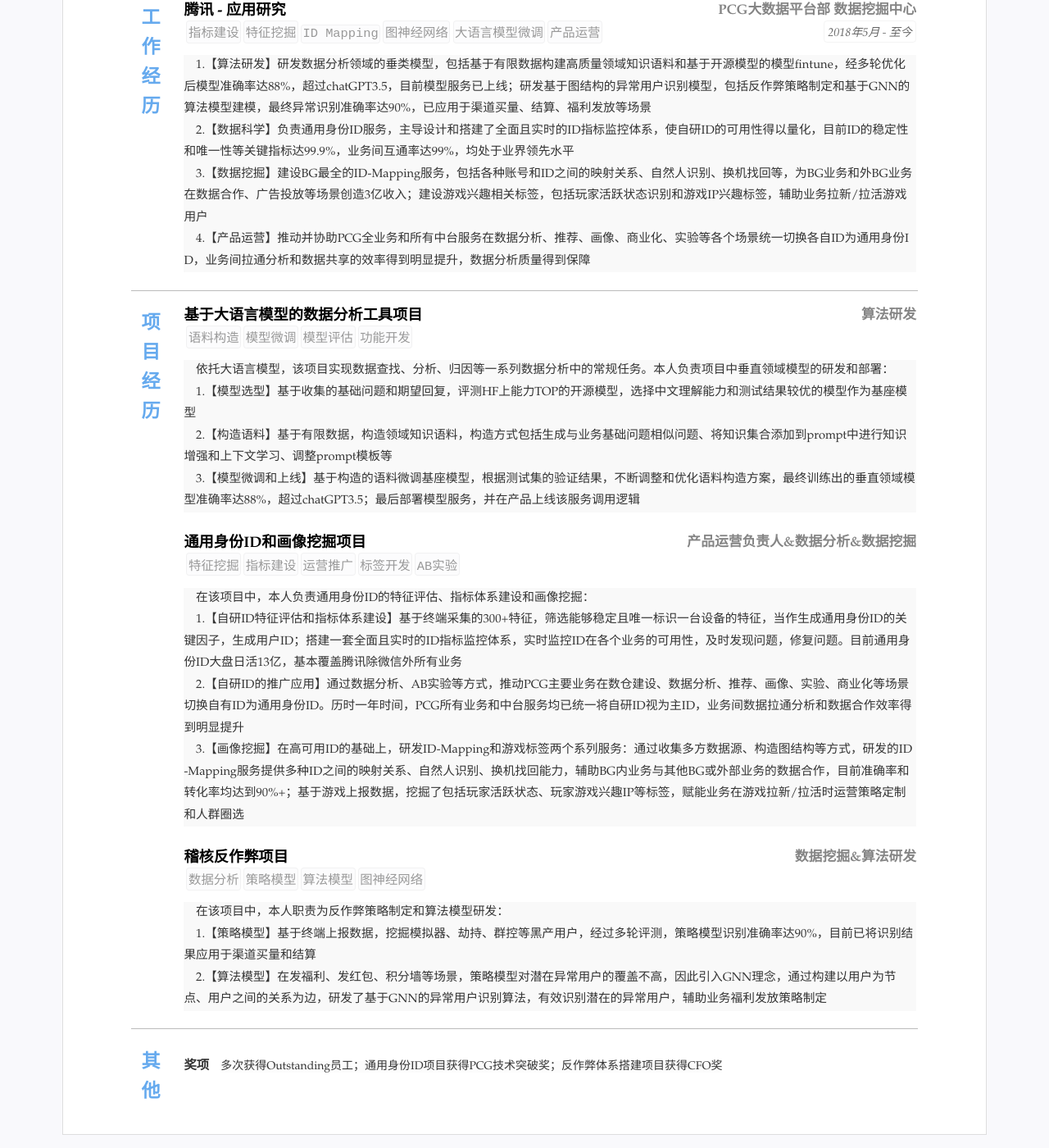
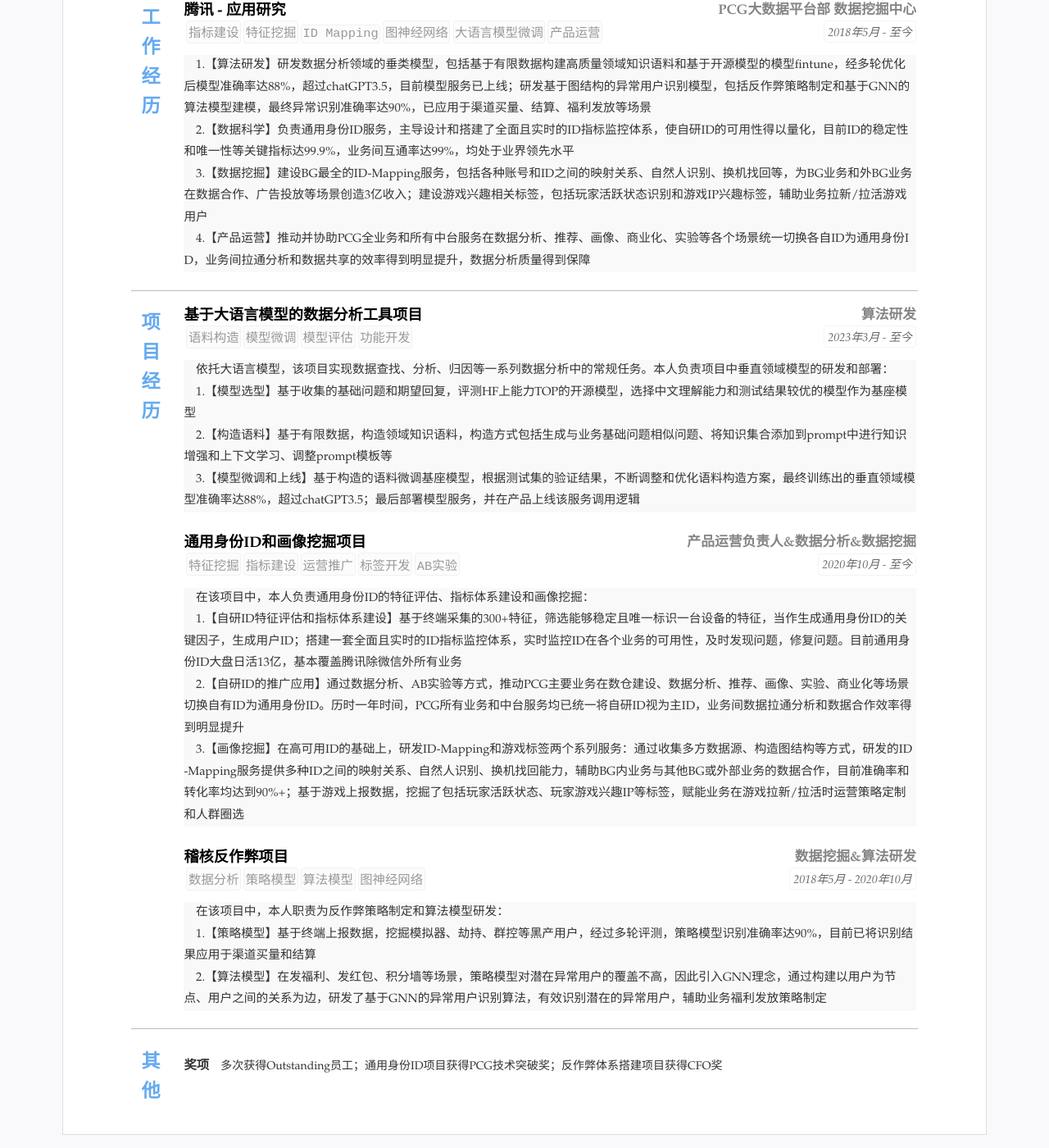
Before and after one commit to wenruity/resume1, a Jekyll site: the page built from index.html, in a window 1280 px wide and 1400 px high, scrolled down 713 px. Shown: the whole window at 82% size. Built offline with Jekyll 4.4.1, drawn with Linux system fonts in a browser that asks for light colours.

Commit message:
Update resume.yml

```diff
--- a/_data/resume.yml
+++ b/_data/resume.yml
@@ -119,7 +119,7 @@ main: #简历主要内容，
   name: 项目经历
   content:
   - title: 基于大语言模型的数据分析工具项目
-    duration:
+    duration: 2023年3月 - 至今
     tags:
     - 语料构造
     - 模型微调
@@ -133,7 +133,7 @@ main: #简历主要内容，
     sub: 算法研发
 
   - title: 通用身份ID和画像挖掘项目
-    duration:
+    duration: 2020年10月 - 至今
     tags:
     - 特征挖掘
     - 指标建设
@@ -148,6 +148,7 @@ main: #简历主要内容，
 
   - title: 稽核反作弊项目
     # summary: Projects' introduction or summary
+    duration: 2018年5月 - 2020年10月
     tags:
     - 数据分析
     - 策略模型
```
